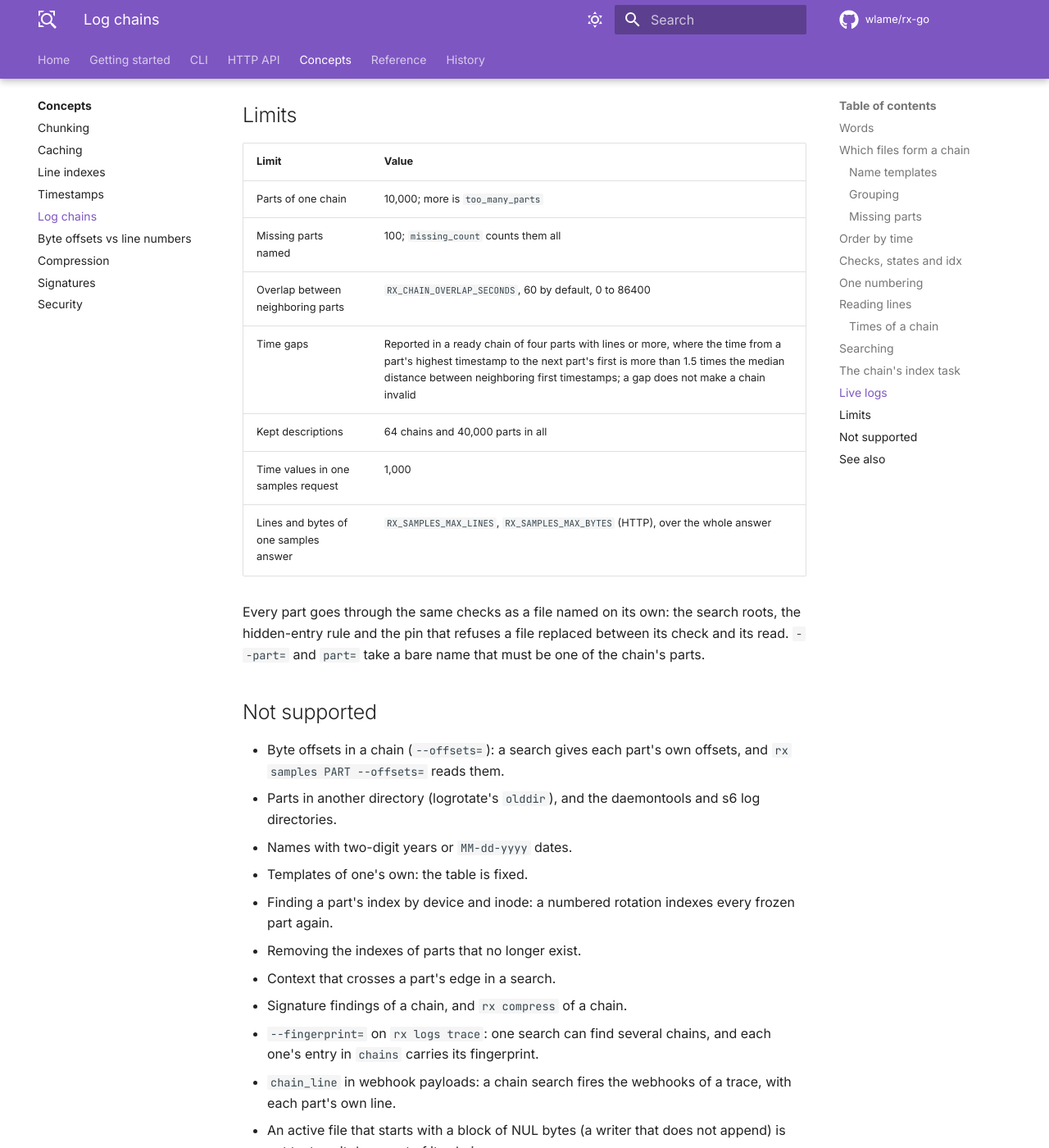
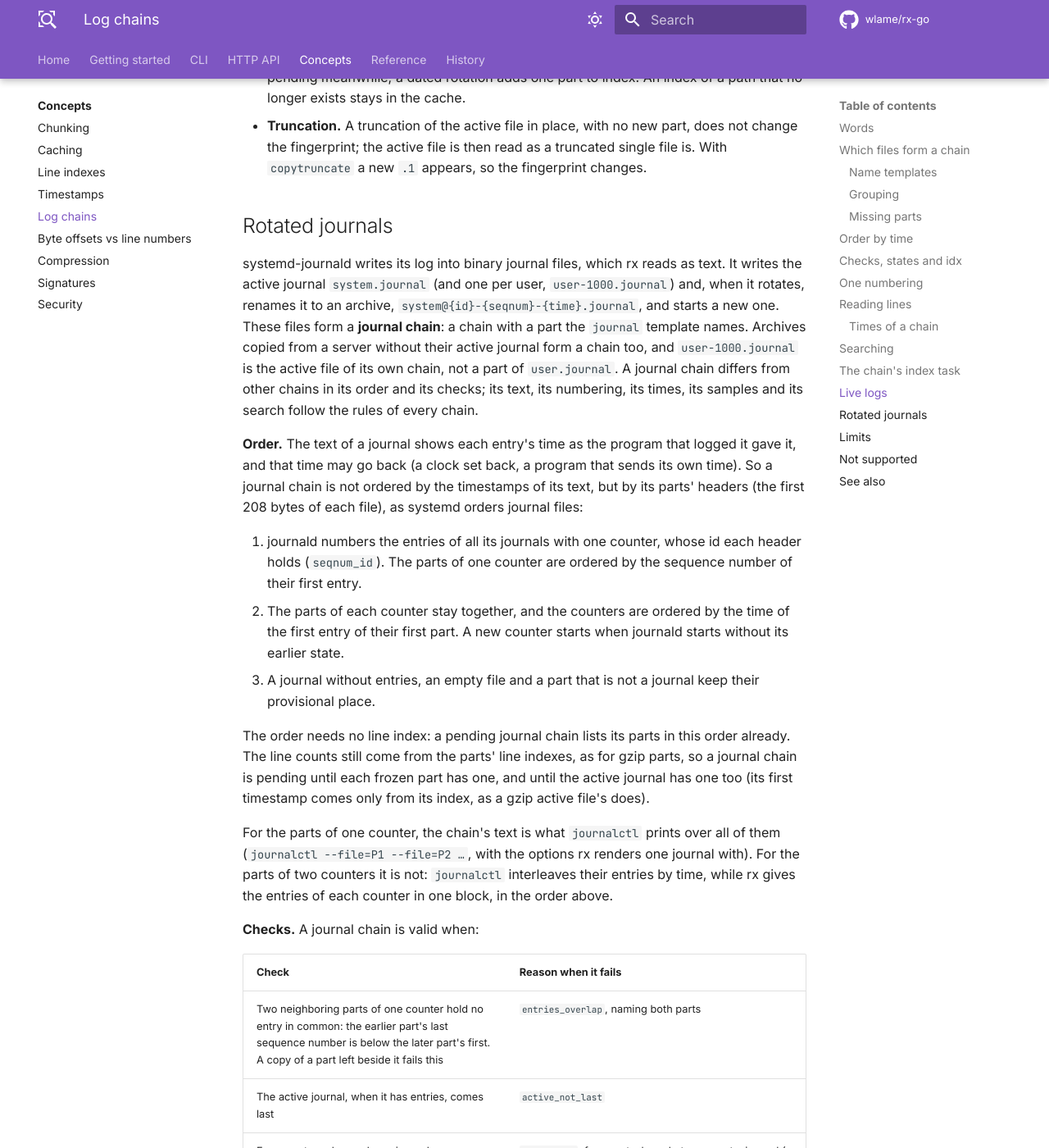
Before and after one commit to wlame/rx-go, an MkDocs documentation site: the page built from docs/concepts/log-chains.md, in a window 1280 px wide and 1400 px high, scrolled down 10502 px. Shown: the whole window at 82% size. Built offline with MkDocs 1.6.1 and Material for MkDocs 9.7.7, drawn with Linux system fonts in a browser that asks for light colours; comment, search, counter and statistics services are not loaded; the version menu is left out; some of the changed text lies outside the part shown.

Commit message:
Add entries_overlap to the chain reasons of contract 2.1 and document how journal chains are ordered and checked.

```diff
--- a/docs/concepts/log-chains.md
+++ b/docs/concepts/log-chains.md
@@ -172,6 +172,9 @@ sorted by their first timestamp, ties keeping the provisional order. An
 empty part keeps its provisional place. Before the chain is ready, the
 provisional order is used.
 
+A chain of rotated systemd journals is ordered by its parts' headers
+instead, from the start: see [Rotated journals](#rotated-journals).
+
 ## Checks, states and `idx`
 
 A chain is valid when:
@@ -188,16 +191,20 @@ Empty parts add no lines and take no part in the checks. All times are
 compared as UTC instants, each part read the way one file is read (see
 [Times of a chain](#times-of-a-chain)).
 
+A journal chain is checked by its parts' headers (`entries_overlap` in
+place of `overlap`): see [Rotated journals](#rotated-journals).
+
 To check these and to number the lines, rx needs each frozen part's line
 count, first timestamp and highest timestamp. A frozen part's
 [line index](line-indexes.md) gives all three without reading the part.
 The active part needs no index: nothing is numbered after it, and its
 first timestamp comes from a read of its head (a gzip, bzip2, xz or
-plain zstd active file gives it only through its index).
+plain zstd active file, or an active journal, gives it only through its
+index).
 
 | State | When | What works |
 |---|---|---|
-| `pending` | A frozen part with lines has no current line index, or a gzip, bzip2, xz or plain zstd active file has none | Each part can be read on its own; no global line numbers, no time queries |
+| `pending` | A frozen part with lines has no current line index, or a gzip, bzip2, xz or plain zstd active file, or an active journal, has none | Each part can be read on its own; no global line numbers, no time queries |
 | `ready` | Every frozen part is known and every check passed | Everything |
 | `invalid` | A check failed; `reasons` say which, naming the parts | `rx logs show` prints it and exits 6; `rx logs samples` and `GET /v1/logs/samples` refuse it (exit 6, `422`); a search still searches its parts, as files of the chain without global numbers |
 
@@ -403,6 +410,68 @@ any frozen part's stat or index file makes it unused.
   as a truncated single file is. With `copytruncate` a new `.1`
   appears, so the fingerprint changes.
 
+## Rotated journals
+
+systemd-journald writes its log into binary journal files, which rx
+reads as text. It writes the active journal `system.journal` (and one
+per user, `user-1000.journal`) and, when it rotates, renames it to an
+archive, `system@{id}-{seqnum}-{time}.journal`, and starts a new one.
+These files form a **journal chain**: a chain with a part the `journal`
+template names. Archives copied from a server without their active
+journal form a chain too, and `user-1000.journal` is the active file of
+its own chain, not a part of `user.journal`. A journal chain differs
+from other chains in its order and its checks; its text, its
+numbering, its times, its samples and its search follow the rules of
+every chain.
+
+**Order.** The text of a journal shows each entry's time as the program
+that logged it gave it, and that time may go back (a clock set back, a
+program that sends its own time). So a journal chain is not ordered by
+the timestamps of its text, but by its parts' headers (the first 208
+bytes of each file), as systemd orders journal files:
+
+1. journald numbers the entries of all its journals with one counter,
+   whose id each header holds (`seqnum_id`). The parts of one counter
+   are ordered by the sequence number of their first entry.
+2. The parts of each counter stay together, and the counters are
+   ordered by the time of the first entry of their first part. A new
+   counter starts when journald starts without its earlier state.
+3. A journal without entries, an empty file and a part that is not a
+   journal keep their provisional place.
+
+The order needs no line index: a pending journal chain lists its parts
+in this order already. The line counts still come from the parts' line
+indexes, as for gzip parts, so a journal chain is pending until each
+frozen part has one, and until the active journal has one too (its
+first timestamp comes only from its index, as a gzip active file's
+does).
+
+For the parts of one counter, the chain's text is what `journalctl`
+prints over all of them (`journalctl --file=P1 --file=P2 …`, with the
+options rx renders one journal with). For the parts of two counters it
+is not: `journalctl` interleaves their entries by time, while rx gives
+the entries of each counter in one block, in the order above.
+
+**Checks.** A journal chain is valid when:
+
+| Check | Reason when it fails |
+|---|---|
+| Two neighboring parts of one counter hold no entry in common: the earlier part's last sequence number is below the later part's first. A copy of a part left beside it fails this | `entries_overlap`, naming both parts |
+| The active journal, when it has entries, comes last | `active_not_last` |
+| Every part can be read as a journal | `unreadable`; for a part whose bytes are not a journal (a text file named `system.journal`, or named like an archive), or whose header rx cannot read, the message reads `NAME cannot be read as a journal: …` |
+| It has at most 10,000 parts | `too_many_parts` |
+
+The time overlap check (`overlap`) does not apply: times that go back
+are normal in a journal. `no_timestamps` does not happen: every line of
+a journal's text starts with its time. No part is missing: the numbers
+between two archives belong to journald's other journals, and journald
+deletes old archives itself.
+
+A journal journald disposed of because it found it damaged
+(`system@{time}-{random}.journal~`) matches no template and stays a
+single file. A damaged journal rx can read stays in its chain: its text
+leaves the damaged entries out, and its line index counts them.
+
 ## Limits
 
 | Limit | Value |
```
Also changed, not shown: docs/api/endpoints/logs-chain.md (+26 -2 lines), docs/api/openapi.json, 2 other files.
